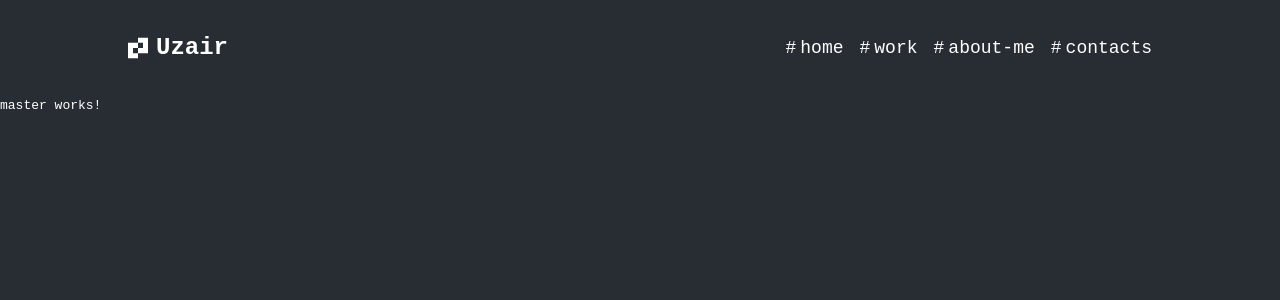
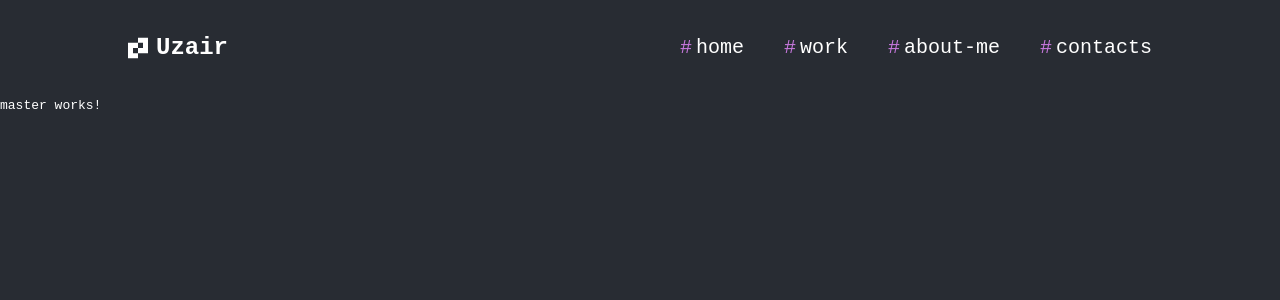
Before and after one commit to OXAYR/The-Dev-Uzair, an Angular app: page / in a window 1280 px wide. Shown: the top 300 px of the page. Built offline with nearby package versions, Linux system fonts and the light colour scheme.

Commit message:
made the navbar

```diff
--- a/src/app/components/navbar/navbar.component.html
+++ b/src/app/components/navbar/navbar.component.html
@@ -3,13 +3,13 @@
     <img src="assets/images/Logo.svg" alt="Logo" class="w-5" />
     <div class="text-2xl font-bold">Uzair</div>
   </div>
-  <div class="flex gap-4 items-center">
+  <div class="flex gap-10 items-center">
     <span
       *ngFor="let route of navRoutes"
       [routerLink]="route.path"
-      class="text-lg font-medium cursor-pointer text-white"
+      class="text-xl font-medium cursor-pointer text-white"
     >
-      <span class="text-purple-500 pr-1">#</span>{{ route.name }}
+      <span class="text-purple pr-1">#</span>{{ route.name }}
     </span>
   </div>
 </div>
```
